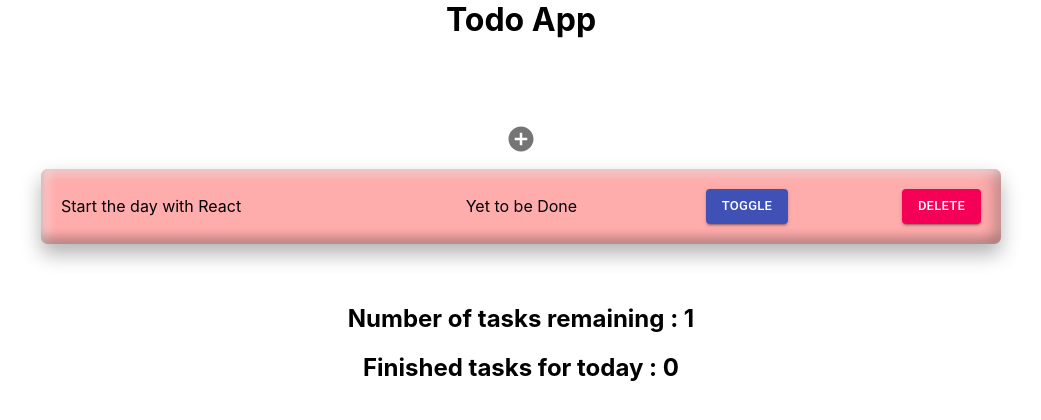
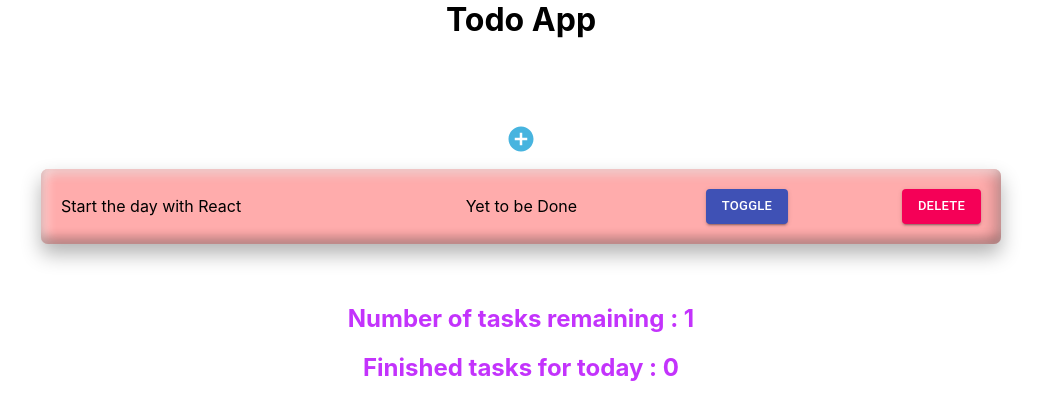
Before and after one commit to mahessh77melo/todo-app-react, a React (Create React App) app: page / in a window 1280 px wide. Shown: the top 420 px of the page, without its empty margins (119-1160 px from the left). Built offline with nearby package versions, Linux system fonts and the light colour scheme.

Commit message:
color changes + build

```diff
--- a/src/App.css
+++ b/src/App.css
@@ -1,5 +1,6 @@
 .app {
 	font-size: 1.6rem;
+	min-height: 100vh;
 }
 .app > h1 {
 	margin-bottom: 7rem;
--- a/src/TodoList.css
+++ b/src/TodoList.css
@@ -9,8 +9,10 @@
 }
 .todo-list button svg {
 	font-size: 3rem;
+	color: rgb(71, 180, 223);
 }
 .survey {
 	text-align: center;
 	margin-top: 3rem;
+	color: rgb(195, 51, 252);
 }
```
